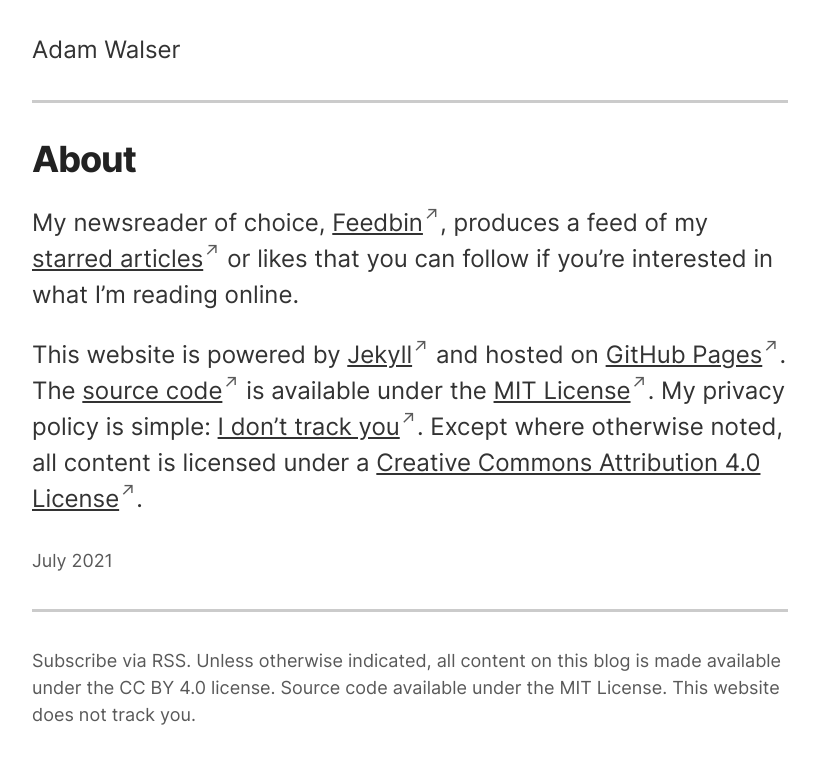
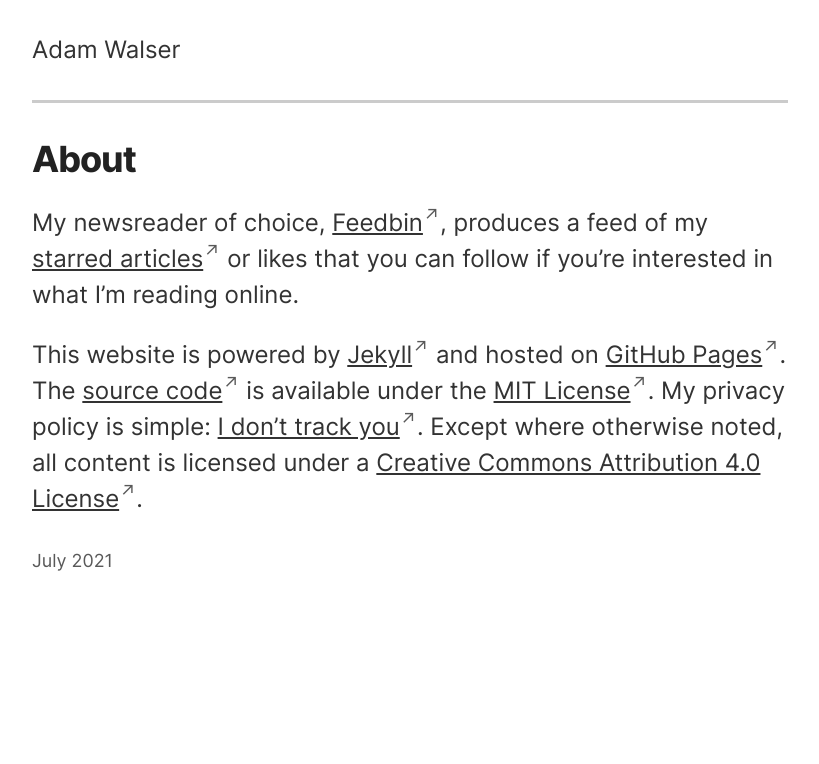
Before and after one commit to ajpwalser/ajpwalser.github.io, a Jekyll site: the page built from _posts/2021-07-09-about.md, in a window 1280 px wide. Shown: the top 764 px of the page, without its empty margins (230-1049 px from the left). Built offline with Jekyll 4.4.1, drawn with Linux system fonts in a browser that asks for light colours.

Commit message:
Update post.html

```diff
--- a/_layouts/post.html
+++ b/_layouts/post.html
@@ -7,7 +7,3 @@
   {{ content }}
   <p><time datetime="{{ page.date | date_to_xmlschema }}">{{ page.date | date: '%B %Y' }}</time></p>
 </article>
-<hr>
-<footer>
-<p class="accent">Subscribe via RSS. Unless otherwise indicated, all content on this blog is made available under the CC BY 4.0 license. Source code available under the MIT License. This website does not track you.</p>
-</footer>
```
